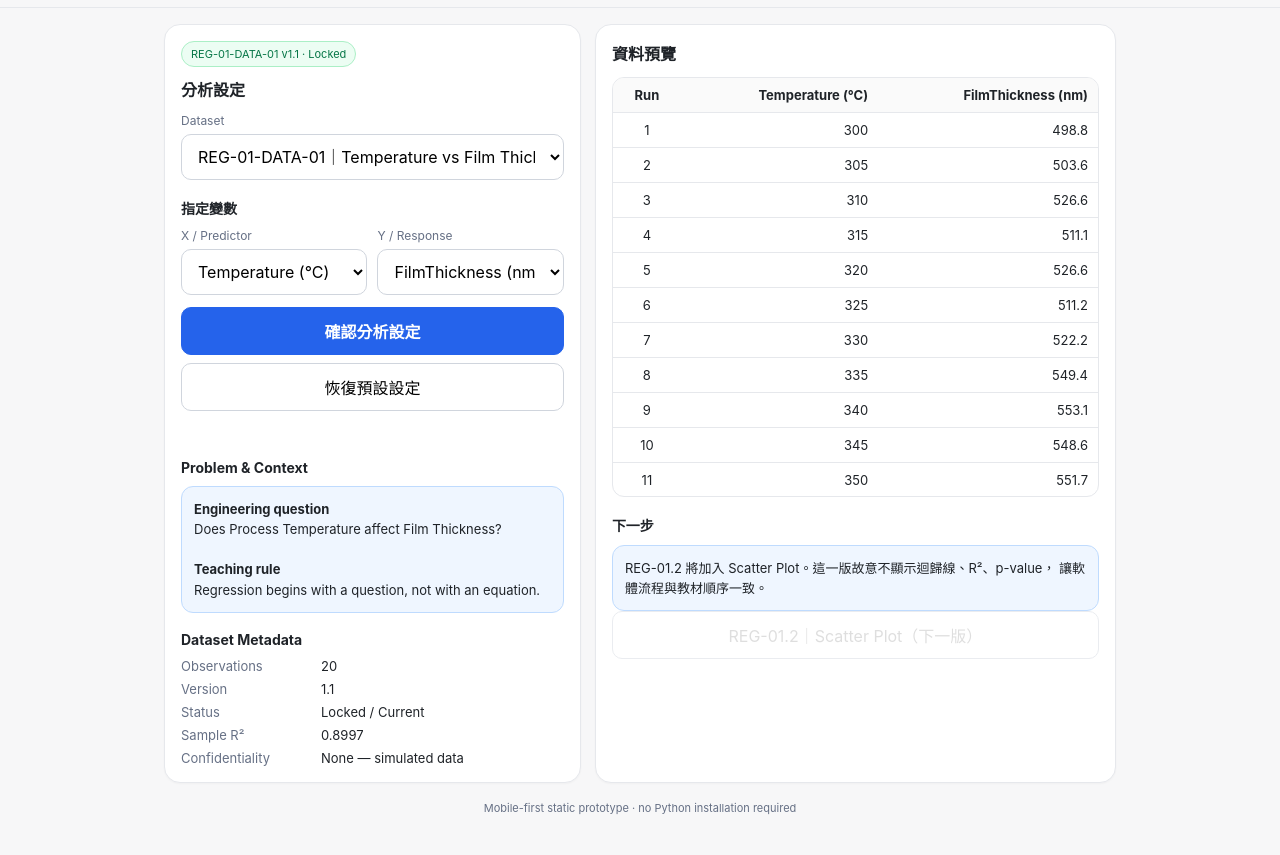
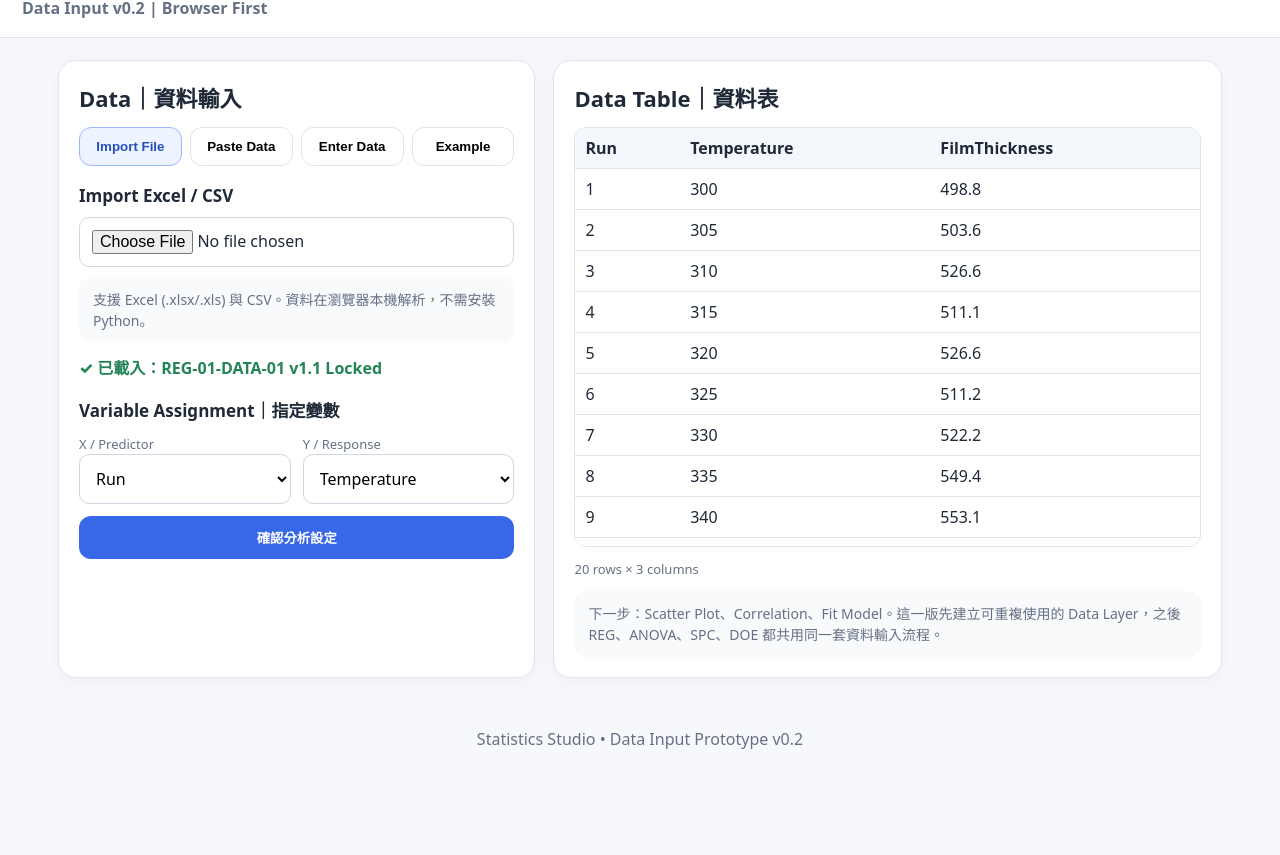
Before and after one commit to billychen124/statistics-studio, a plain HTML site: page index.html in a window 1280 px wide. Shown: the part 63-918 px from the top of the page. After the commit the page ends 841 px from the top, so only its background shows below. Drawn offline with Linux system fonts and the light colour scheme.

Commit message:
Add data input v0.2

```diff
--- a/index.html
+++ b/index.html
@@ -2,193 +2,66 @@
 <html lang="zh-Hant">
 <head>
 <meta charset="utf-8">
-<meta name="viewport" content="width=device-width,initial-scale=1,viewport-fit=cover">
-<meta name="apple-mobile-web-app-capable" content="yes">
-<meta name="theme-color" content="#f7f7f8">
-<title>Statistics Studio｜REG-01 v0.1 Web</title>
+<meta name="viewport" content="width=device-width, initial-scale=1">
+<title>Statistics Studio | Data Input v0.2</title>
 <style>
-:root {
-  --bg:#f7f7f8; --card:#ffffff; --text:#1f2328; --muted:#667085;
-  --line:#e6e8ec; --accent:#2563eb; --accent2:#eff6ff; --good:#067647;
-}
-* { box-sizing:border-box; }
-body {
-  margin:0; font-family:-apple-system,BlinkMacSystemFont,"Segoe UI","Noto Sans TC",sans-serif;
-  background:var(--bg); color:var(--text);
-}
-header {
-  position:sticky; top:0; z-index:10; background:rgba(247,247,248,.94);
-  backdrop-filter:blur(12px); border-bottom:1px solid var(--line);
-  padding:14px 16px;
-}
-.brand { font-weight:750; font-size:18px; }
-.sub { color:var(--muted); font-size:12px; margin-top:4px; }
-main { max-width:980px; margin:0 auto; padding:16px 14px 40px; }
-.grid { display:grid; grid-template-columns:1fr 1.25fr; gap:14px; }
-.card {
-  background:var(--card); border:1px solid var(--line); border-radius:16px;
-  padding:16px; box-shadow:0 1px 2px rgba(16,24,40,.03);
-}
-h2 { font-size:16px; margin:0 0 12px; }
-h3 { font-size:14px; margin:18px 0 10px; }
-label { display:block; font-size:12px; color:var(--muted); margin-bottom:6px; }
-select, button, input[type=file] {
-  width:100%; font:inherit; border-radius:10px; border:1px solid #d0d5dd;
-  background:white; padding:11px 12px;
-}
-.row { display:grid; grid-template-columns:1fr 1fr; gap:10px; }
-.badge {
-  display:inline-block; border-radius:999px; padding:5px 9px; font-size:11px;
-  background:#ecfdf3; color:var(--good); border:1px solid #abefc6; margin-bottom:10px;
-}
-.note {
-  background:var(--accent2); border:1px solid #bfdbfe; border-radius:12px;
-  padding:12px; font-size:13px; line-height:1.55;
-}
-button.primary {
-  background:var(--accent); color:white; border-color:var(--accent);
-  font-weight:650; margin-top:12px;
-}
-button.secondary { margin-top:8px; }
-button:disabled { opacity:.45; }
-.kv { display:grid; grid-template-columns:130px 1fr; gap:7px 10px; font-size:13px; }
-.k { color:var(--muted); }
-.tablewrap {
-  overflow:auto; max-height:420px; border:1px solid var(--line); border-radius:12px;
-}
-table { width:100%; border-collapse:collapse; font-size:13px; min-width:430px; }
-th,td { padding:9px 10px; border-bottom:1px solid var(--line); text-align:right; white-space:nowrap; }
-th:first-child,td:first-child { text-align:center; }
-th { position:sticky; top:0; background:#fafafa; font-weight:650; }
-.footer { color:var(--muted); font-size:11px; text-align:center; margin-top:18px; }
-.status { margin-top:10px; font-size:13px; min-height:20px; }
-@media (max-width:760px) {
-  .grid { grid-template-columns:1fr; }
-  .row { grid-template-columns:1fr; }
-  main { padding:12px 10px 32px; }
-  .card { border-radius:14px; padding:14px; }
-  .kv { grid-template-columns:110px 1fr; }
-}
+:root{--bg:#f6f8fb;--card:#fff;--ink:#1f2937;--muted:#667085;--blue:#3867e8;--blue2:#eef4ff;--green:#238454;--line:#dfe5ec}
+*{box-sizing:border-box} body{margin:0;font-family:system-ui,-apple-system,"Segoe UI","Noto Sans TC",sans-serif;background:var(--bg);color:var(--ink)}
+header{background:#fff;border-bottom:1px solid var(--line);padding:18px 22px} header h1{margin:0;font-size:28px} header p{margin:4px 0 0;color:var(--muted);font-weight:600}
+.wrap{max-width:1200px;margin:22px auto;padding:0 18px}.grid{display:grid;grid-template-columns:1fr 1.4fr;gap:18px}
+.card{background:var(--card);border:1px solid var(--line);border-radius:18px;padding:20px;box-shadow:0 4px 18px rgba(20,35,60,.04)}
+h2{margin:0 0 14px;font-size:22px}h3{margin:18px 0 10px;font-size:17px}.tabs{display:grid;grid-template-columns:repeat(4,1fr);gap:8px;margin-bottom:14px}
+.tab{border:1px solid var(--line);background:#fff;border-radius:12px;padding:11px 8px;font-weight:700;cursor:pointer}.tab.active{background:var(--blue2);border-color:#9bb7ff;color:#244fb9}
+.panel{display:none}.panel.active{display:block}.btn{border:0;border-radius:12px;padding:12px 16px;font-weight:800;cursor:pointer}.primary{background:var(--blue);color:#fff}
+input[type=file],textarea,input,select{width:100%;padding:12px;border:1px solid #cfd7e2;border-radius:10px;font:inherit;background:#fff}
+textarea{min-height:155px;font-family:ui-monospace,Consolas,monospace}.row{display:grid;grid-template-columns:1fr 1fr;gap:12px}
+.note{padding:12px 14px;border-radius:12px;background:#f8fafc;color:var(--muted);font-size:14px;line-height:1.5}.status{margin-top:12px;font-weight:800;color:var(--green)}
+.table-wrap{overflow:auto;border:1px solid var(--line);border-radius:12px;max-height:420px}table{border-collapse:collapse;width:100%;min-width:520px;background:#fff}
+th,td{border-bottom:1px solid var(--line);padding:9px 10px;text-align:left;white-space:nowrap}th{position:sticky;top:0;background:#f4f7fb;z-index:1}
+.small{font-size:13px;color:var(--muted)}footer{text-align:center;color:var(--muted);padding:28px 12px}
+@media(max-width:820px){.grid{grid-template-columns:1fr}.tabs{grid-template-columns:1fr 1fr}header h1{font-size:24px}}
 </style>
+<script src="https://cdn.jsdelivr.net/npm/xlsx@0.18.5/dist/xlsx.full.min.js"></script>
 </head>
 <body>
-<header>
-  <div class="brand">Statistics Studio</div>
-  <div class="sub">REG-01 v0.1 Web｜REG-01.1 Problem & Context</div>
-</header>
-
-<main>
-  <div class="grid">
-    <section class="card">
-      <div class="badge">REG-01-DATA-01 v1.1 · Locked</div>
-      <h2>分析設定</h2>
-
-      <label>Dataset</label>
-      <select id="dataset">
-        <option>REG-01-DATA-01｜Temperature vs Film Thickness</option>
-      </select>
-
-      <h3>指定變數</h3>
-      <div class="row">
-        <div>
-          <label>X / Predictor</label>
-          <select id="xvar">
-            <option value="Temperature" selected>Temperature (°C)</option>
-            <option value="Run">Run</option>
-            <option value="FilmThickness">FilmThickness (nm)</option>
-          </select>
-        </div>
-        <div>
-          <label>Y / Response</label>
-          <select id="yvar">
-            <option value="FilmThickness" selected>FilmThickness (nm)</option>
-            <option value="Temperature">Temperature (°C)</option>
-            <option value="Run">Run</option>
-          </select>
-        </div>
-      </div>
-
-      <button class="primary" id="confirmBtn">確認分析設定</button>
-      <button class="secondary" id="resetBtn">恢復預設設定</button>
-      <div class="status" id="status"></div>
-
-      <h3>Problem & Context</h3>
-      <div class="note">
-        <strong>Engineering question</strong><br>
-        Does Process Temperature affect Film Thickness?<br><br>
-        <strong>Teaching rule</strong><br>
-        Regression begins with a question, not with an equation.
-      </div>
-
-      <h3>Dataset Metadata</h3>
-      <div class="kv">
-        <div class="k">Observations</div><div>20</div>
-        <div class="k">Version</div><div>1.1</div>
-        <div class="k">Status</div><div>Locked / Current</div>
-        <div class="k">Sample R²</div><div>0.8997</div>
-        <div class="k">Confidentiality</div><div>None — simulated data</div>
-      </div>
-    </section>
-
-    <section class="card">
-      <h2>資料預覽</h2>
-      <div class="tablewrap">
-        <table>
-          <thead><tr><th>Run</th><th>Temperature (°C)</th><th>FilmThickness (nm)</th></tr></thead>
-          <tbody id="tbody"></tbody>
-        </table>
-      </div>
-
-      <h3>下一步</h3>
-      <div class="note">
-        REG-01.2 將加入 Scatter Plot。這一版故意不顯示迴歸線、R²、p-value，
-        讓軟體流程與教材順序一致。
-      </div>
-      <button disabled>REG-01.2｜Scatter Plot（下一版）</button>
-    </section>
-  </div>
-  <div class="footer">Mobile-first static prototype · no Python installation required</div>
-</main>
-
+<header><h1>Statistics Studio</h1><p>Data Input v0.2 | Browser First</p></header>
+<div class="wrap"><div class="grid">
+<section class="card">
+<h2>Data｜資料輸入</h2>
+<div class="tabs">
+<button class="tab active" data-tab="file">Import File</button>
+<button class="tab" data-tab="paste">Paste Data</button>
+<button class="tab" data-tab="enter">Enter Data</button>
+<button class="tab" data-tab="example">Example</button>
+</div>
+<div id="file" class="panel active"><h3>Import Excel / CSV</h3><input id="fileInput" type="file" accept=".xlsx,.xls,.csv"><div class="note" style="margin-top:10px">支援 Excel (.xlsx/.xls) 與 CSV。資料在瀏覽器本機解析，不需安裝 Python。</div></div>
+<div id="paste" class="panel"><h3>Paste from Excel / Clipboard</h3><textarea id="pasteBox" placeholder="Run&#9;Temperature&#9;FilmThickness&#10;1&#9;300&#9;498.8&#10;2&#9;305&#9;503.6"></textarea><button class="btn primary" style="margin-top:10px" onclick="parsePaste()">讀取貼上資料</button></div>
+<div id="enter" class="panel"><h3>Enter Data</h3><div class="note">第一版提供簡易 Key-in：先輸入欄名，再輸入每列資料。欄位以逗號分隔。</div><input id="enterHeaders" style="margin-top:10px" value="X,Y"><textarea id="enterRows" style="margin-top:10px" placeholder="300,498.8&#10;305,503.6&#10;310,526.6"></textarea><button class="btn primary" style="margin-top:10px" onclick="parseEnter()">建立資料表</button></div>
+<div id="example" class="panel"><h3>Load Example Dataset</h3><button class="btn primary" onclick="loadExample()">REG-01-DATA-01</button><p class="small">Temperature vs Film Thickness｜v1.1 Locked</p></div>
+<div id="status" class="status">尚未載入資料</div>
+<h3>Variable Assignment｜指定變數</h3>
+<div class="row"><div><label class="small">X / Predictor</label><select id="xSelect"><option>—</option></select></div><div><label class="small">Y / Response</label><select id="ySelect"><option>—</option></select></div></div>
+<button class="btn primary" style="width:100%;margin-top:12px" onclick="confirmVars()">確認分析設定</button><div id="confirmStatus" class="status"></div>
+</section>
+<section class="card">
+<h2>Data Table｜資料表</h2>
+<div class="table-wrap"><table id="dataTable"><thead><tr><th>尚未載入資料</th></tr></thead><tbody></tbody></table></div>
+<p class="small" id="shapeInfo">0 rows × 0 columns</p>
+<div class="note">下一步：Scatter Plot、Correlation、Fit Model。這一版先建立可重複使用的 Data Layer，之後 REG、ANOVA、SPC、DOE 都共用同一套資料輸入流程。</div>
+</section>
+</div></div>
+<footer>Statistics Studio • Data Input Prototype v0.2</footer>
 <script>
-const rows = [[1, 300, 498.8], [2, 305, 503.6], [3, 310, 526.6], [4, 315, 511.1], [5, 320, 526.6], [6, 325, 511.2], [7, 330, 522.2], [8, 335, 549.4], [9, 340, 553.1], [10, 345, 548.6], [11, 350, 551.7], [12, 355, 540.4], [13, 360, 557.0], [14, 365, 575.6], [15, 370, 582.6], [16, 375, 563.8], [17, 380, 572.7], [18, 385, 576.7], [19, 390, 595.0], [20, 395, 599.9]];
-const tbody = document.getElementById('tbody');
-rows.forEach(r => {
-  const tr = document.createElement('tr');
-  tr.innerHTML = `<td>${r[0]}</td><td>${r[1]}</td><td>${r[2].toFixed(1)}</td>`;
-  tbody.appendChild(tr);
-});
-
-const xvar = document.getElementById('xvar');
-const yvar = document.getElementById('yvar');
-const status = document.getElementById('status');
-
-function saveState() {
-  localStorage.setItem('ss_reg01_x', xvar.value);
-  localStorage.setItem('ss_reg01_y', yvar.value);
-}
-function loadState() {
-  const x = localStorage.getItem('ss_reg01_x');
-  const y = localStorage.getItem('ss_reg01_y');
-  if (x) xvar.value = x;
-  if (y) yvar.value = y;
-}
-document.getElementById('confirmBtn').addEventListener('click', () => {
-  if (xvar.value === yvar.value) {
-    status.textContent = '⚠️ X 與 Y 不應選擇同一變數。';
-    status.style.color = '#b42318';
-    return;
-  }
-  saveState();
-  status.textContent = `✓ 已確認：X = ${xvar.value}，Y = ${yvar.value}`;
-  status.style.color = '#067647';
-});
-document.getElementById('resetBtn').addEventListener('click', () => {
-  xvar.value='Temperature'; yvar.value='FilmThickness';
-  localStorage.removeItem('ss_reg01_x'); localStorage.removeItem('ss_reg01_y');
-  status.textContent='已恢復預設設定。'; status.style.color='#475467';
-});
-loadState();
+let currentData=[];
+document.querySelectorAll('.tab').forEach(btn=>btn.addEventListener('click',()=>{document.querySelectorAll('.tab').forEach(b=>b.classList.remove('active'));document.querySelectorAll('.panel').forEach(p=>p.classList.remove('active'));btn.classList.add('active');document.getElementById(btn.dataset.tab).classList.add('active');}));
+document.getElementById('fileInput').addEventListener('change',async e=>{const file=e.target.files[0];if(!file)return;try{const buf=await file.arrayBuffer();const wb=XLSX.read(buf,{type:'array'});const ws=wb.Sheets[wb.SheetNames[0]];currentData=XLSX.utils.sheet_to_json(ws,{defval:""});render(file.name)}catch(err){alert("讀取失敗："+err.message)}});
+function parsePaste(){const txt=document.getElementById('pasteBox').value.trim();if(!txt)return;const lines=txt.split(/\r?\n/).filter(Boolean);const delim=lines[0].includes('\t')?'\t':',';const headers=lines[0].split(delim).map(s=>s.trim());currentData=lines.slice(1).map(line=>{const vals=line.split(delim),o={};headers.forEach((h,i)=>o[h]=(vals[i]??"").trim());return o});render("Clipboard")}
+function parseEnter(){const headers=document.getElementById('enterHeaders').value.split(',').map(s=>s.trim()).filter(Boolean);const lines=document.getElementById('enterRows').value.trim().split(/\r?\n/).filter(Boolean);currentData=lines.map(line=>{const vals=line.split(','),o={};headers.forEach((h,i)=>o[h]=(vals[i]??"").trim());return o});render("Key-in")}
+function loadExample(){const Y=[498.8,503.6,526.6,511.1,526.6,511.2,522.2,549.4,553.1,548.6,551.7,540.4,557,575.6,582.6,563.8,572.7,576.7,595,599.9];currentData=Y.map((y,i)=>({Run:i+1,Temperature:300+i*5,FilmThickness:y}));render("REG-01-DATA-01 v1.1 Locked")}
+function render(source){if(!currentData.length)return;const headers=Object.keys(currentData[0]);document.querySelector('#dataTable thead').innerHTML='<tr>'+headers.map(h=>`<th>${esc(h)}</th>`).join('')+'</tr>';document.querySelector('#dataTable tbody').innerHTML=currentData.map(r=>'<tr>'+headers.map(h=>`<td>${esc(String(r[h]??""))}</td>`).join('')+'</tr>').join('');document.getElementById('shapeInfo').textContent=`${currentData.length} rows × ${headers.length} columns`;document.getElementById('status').textContent=`✓ 已載入：${source}`;fill('xSelect',headers);fill('ySelect',headers);if(headers.length>=2){document.getElementById('xSelect').selectedIndex=0;document.getElementById('ySelect').selectedIndex=1}}
+function fill(id,headers){document.getElementById(id).innerHTML=headers.map(h=>`<option>${esc(h)}</option>`).join('')}
+function confirmVars(){if(!currentData.length){alert("請先載入資料");return}const x=document.getElementById('xSelect').value,y=document.getElementById('ySelect').value;document.getElementById('confirmStatus').textContent=`✓ 已確認：X = ${x}，Y = ${y}`}
+function esc(s){return s.replace(/[&<>"']/g,m=>({'&':'&amp;','<':'&lt;','>':'&gt;','"':'&quot;',"'":'&#039;'}[m]))}
+loadExample();
 </script>
-</body>
-</html>
+</body></html>
```
